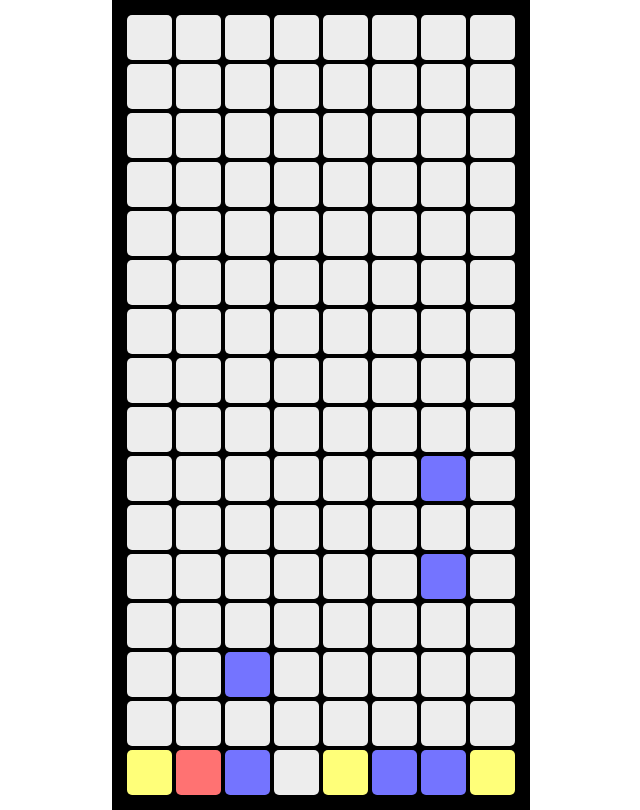
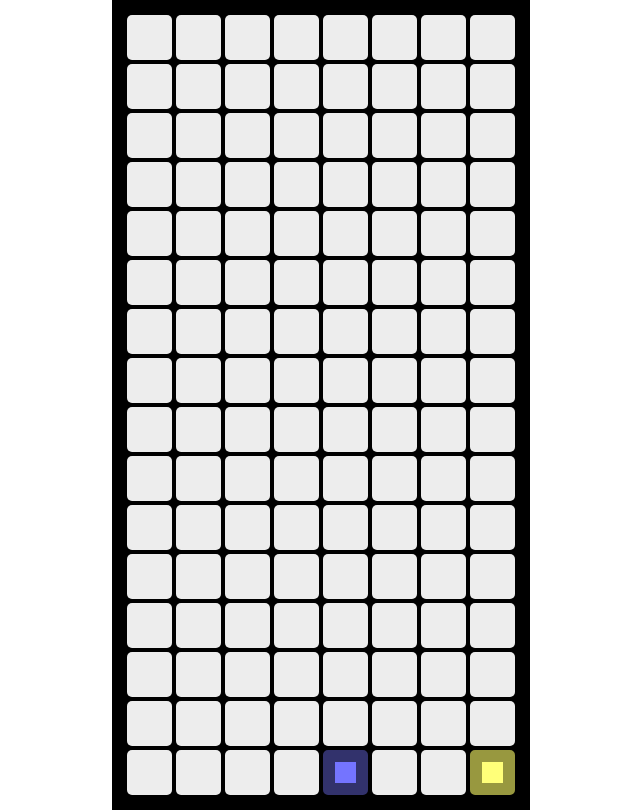
Before and after one commit to RyanSUP/dr-mario-clone, a plain HTML site: page index.html in a window 1280 px wide. Shown: the whole page, without its empty margins (319-959 px from the left). Drawn offline with Linux system fonts and the light colour scheme.

Commit message:
Style to distinguish virus from pills.

```diff
--- a/css/style.css
+++ b/css/style.css
@@ -46,12 +46,17 @@ section.board-container {
 
 .Y {
     background-color: rgb(255, 255, 121);
+    border: 12px solid rgb(152, 152, 63);
 }
 
 .R {
     background-color: rgb(255, 114, 114);
+    border: 12px solid rgb(128, 54, 54);
+
 }
 
 .B {
     background-color: rgb(116, 116, 255);
+    border: 12px solid rgb(50, 50, 108);
+
 }
--- a/js/app.js
+++ b/js/app.js
@@ -27,7 +27,7 @@ function init() {
     // Create the empty model board
     initBoardModel()
     // set starting viruses
-    virusCount = 15;
+    virusCount = 4;
     initViruses()
     // * dont reset the score
 }
```
